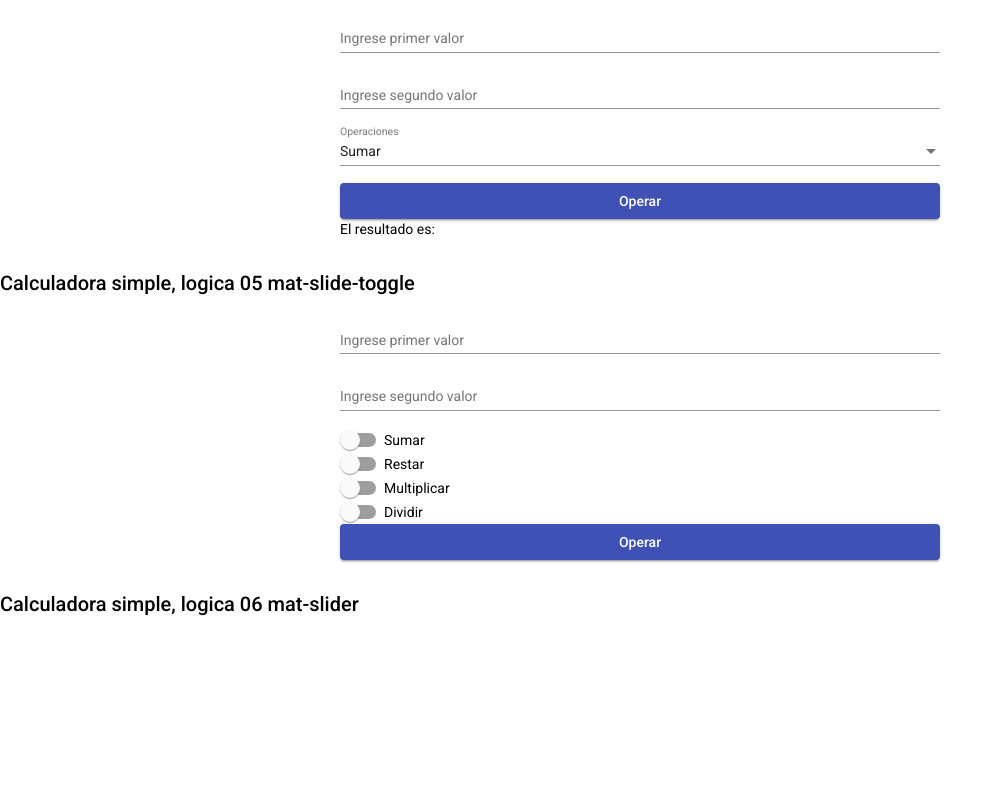
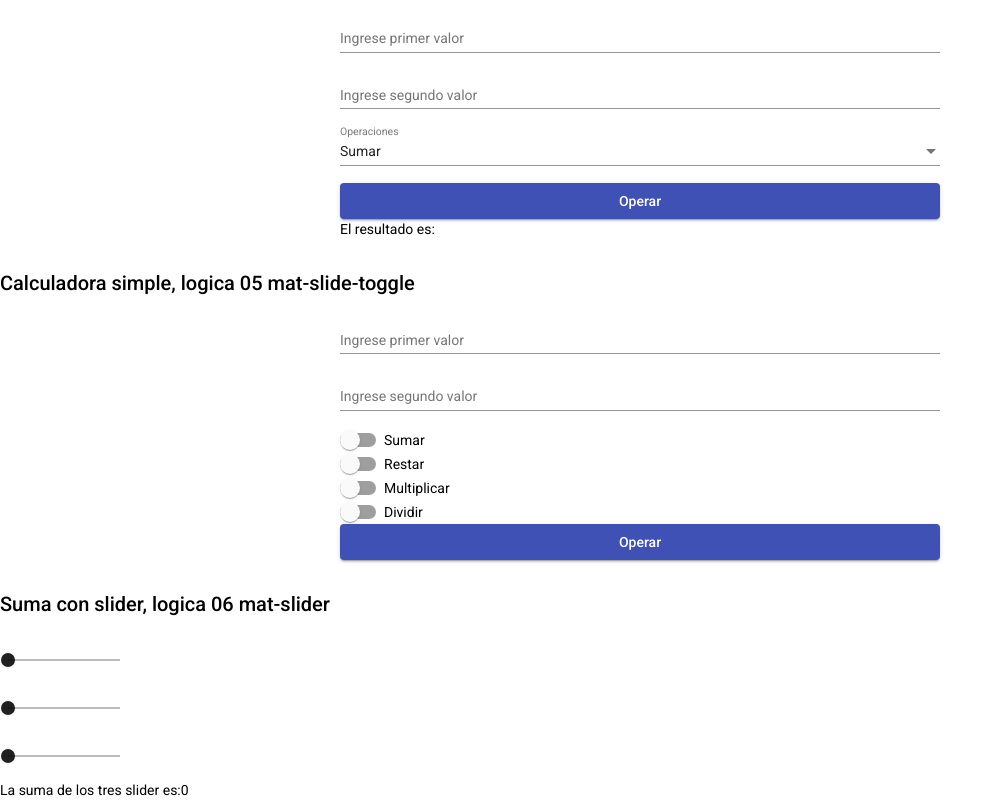
Before and after one commit to MartinZitterkopf/lessons, an Angular app: page /ejemplo06 in a window 1280 px wide. Shown: the part 1026-1826 px from the top of the page, without its empty margins (0-1004 px from the left). Before the commit the page ends 1646 px from the top, so only its background shows below. Built offline with nearby package versions, Linux system fonts and the light colour scheme.

Commit message:
Suma con slider, funcion mat-slider

```diff
--- a/src/app/app.module.ts
+++ b/src/app/app.module.ts
@@ -26,6 +26,7 @@ import { MatRadioModule } from '@angular/material/radio';
 import { MatCheckboxModule } from '@angular/material/checkbox';
 import { MatSelectModule } from '@angular/material/select';
 import { MatSlideToggleModule } from '@angular/material/slide-toggle';
+import { MatSliderModule } from '@angular/material/slider';
 
 @NgModule({
   declarations: [
@@ -56,7 +57,8 @@ import { MatSlideToggleModule } from '@angular/material/slide-toggle';
     MatRadioModule,
     MatCheckboxModule,
     MatSelectModule,
-    MatSlideToggleModule
+    MatSlideToggleModule,
+    MatSliderModule
   ],
   providers: [],
   bootstrap: [AppComponent]
--- a/src/app/tutorial/ejemplo06/ejemplo06.component.html
+++ b/src/app/tutorial/ejemplo06/ejemplo06.component.html
@@ -130,4 +130,10 @@
 
   </div>
 
-  <h2>Calculadora simple, logica 06 mat-slider</h2>
+  <h2>Suma con slider, logica 06 mat-slider</h2>
+
+  <mat-slider [(ngModel)]="slider1" thumbLabel (change)="cambiar()" min="0" max="200"></mat-slider><br>
+  <mat-slider [(ngModel)]="slider2" thumbLabel (change)="cambiar()" min="0" max="200"></mat-slider><br>
+  <mat-slider [(ngModel)]="slider3" thumbLabel (change)="cambiar()" min="0" max="200"></mat-slider><br>
+
+  La suma de los tres slider es:{{sumaSlider}}
--- a/src/app/tutorial/ejemplo06/ejemplo06.component.ts
+++ b/src/app/tutorial/ejemplo06/ejemplo06.component.ts
@@ -57,6 +57,12 @@ export class Ejemplo06Component implements OnInit {
 	public opcion20=false;
 	public opcion30=false;
 	public opcion40=false
+
+	//variables utilizadas en ejemplo 6
+	public slider1=0;
+	public slider2=0;
+	public slider3=0;
+	public sumaSlider=0;
 
 	//------------------------------------------------------------
 
@@ -171,4 +177,9 @@ export class Ejemplo06Component implements OnInit {
 		  this.resultado4+=`La division es ${ope} `;
 		}
 	  }
+
+	  //funciones utilizadas en ejemplo 6
+	  cambiar() {
+		  this.sumaSlider = this.slider1 + this.slider2 + this.slider3
+	  }
 }
```
